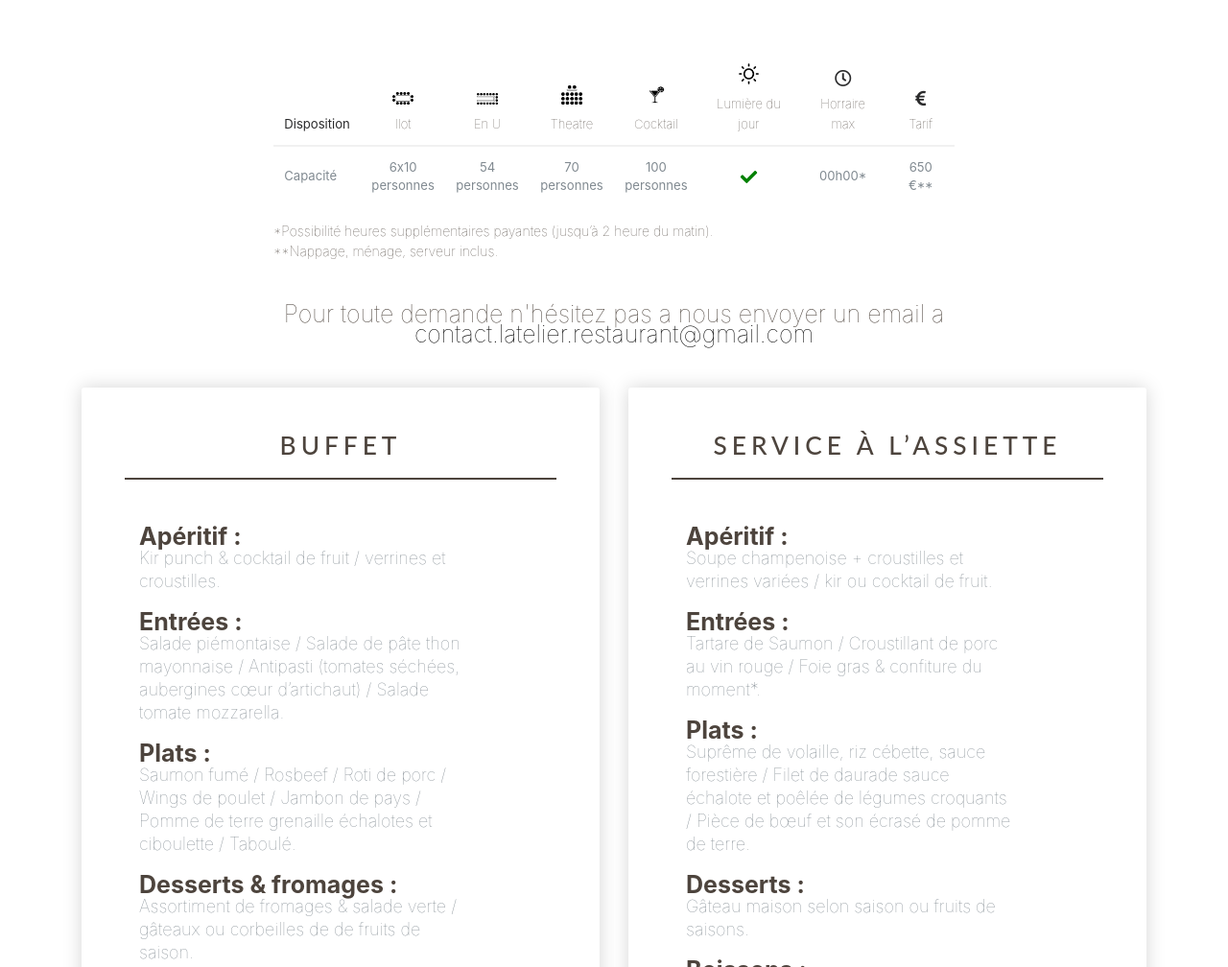
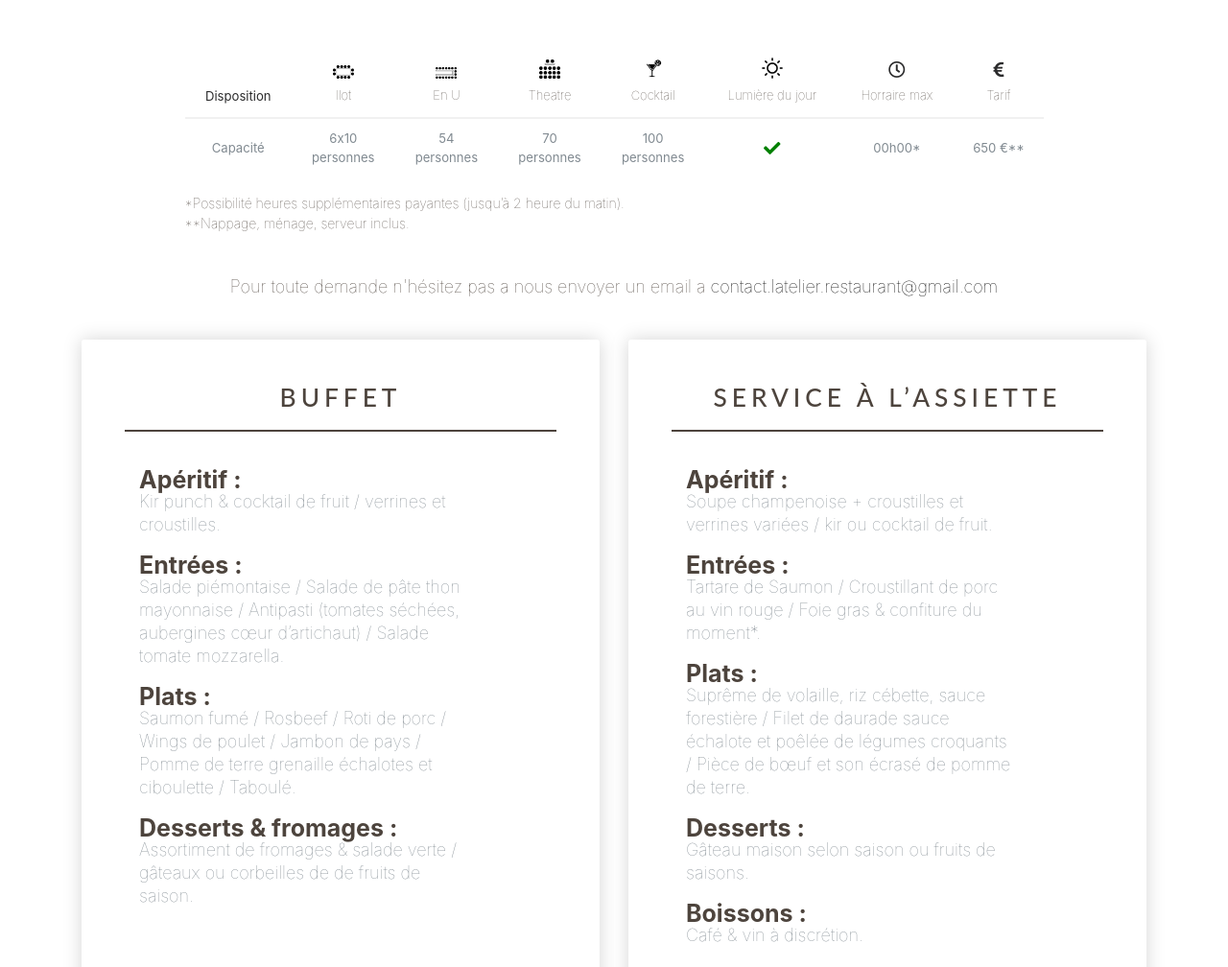
Before and after one commit to wilrib/L-Atelier_Website, a plain HTML site: page banquet.html in a window 1280 px wide. Shown: the part 920-1928 px from the top of the page at 96% size. Drawn offline with nearby package versions, Linux system fonts and the light colour scheme.

Commit message:
modif responsive banquet

```diff
--- a/banquet.html
+++ b/banquet.html
@@ -95,42 +95,43 @@
         <div class="caption"></div>
     </div>
 
-    <div class="container tableau-2 mt-5 mb-5">
-        <div class="row col-md-8 col-sm-12 col-xs-12 offset-md-2 tableau">
-            <table class="table table-no-border table-folded spaces-table">
+    <div class="container">
+    <div id="inner" class="mt-5 mb-5 col-md-10 col-sm-12 col-xs-12 ">
+        <div id="" class="table-responsive ">
+            <table class="table text-center">
                 <thead>
                     <tr>
                         <th>Disposition</th>
-                        <th class="d-none d-sm-table-cell">
-                            <img alt="Réunion" data-toggle="tooltip" data-placement="top" data-title="Réunion"
+                        <th class="">
+                            <img class="mb-2" class="mb-2" alt="Réunion" data-toggle="tooltip" data-placement="top" data-title="Réunion"
                                 src="./image/ilot.png" data-original-title="" title="">
                             <p>Ilot</p>
                         </th>
-                        <th class="d-none d-sm-table-cell">
-                            <img alt="U" data-toggle="tooltip" data-placement="top" data-title="U" src="./image/U.png"
+                        <th class="">
+                            <img class="mb-2" alt="U" data-toggle="tooltip" data-placement="top" data-title="U" src="./image/U.png"
                                 data-original-title="" title="">
                             <p>En U</p>
                         </th>
-                        <th class="d-none d-sm-table-cell">
-                            <img alt="Théâtre" data-toggle="tooltip" data-placement="top" data-title="Conférence"
+                        <th class="">
+                            <img class="mb-2" alt="Théâtre" data-toggle="tooltip" data-placement="top" data-title="Conférence"
                                 src="./image/theatre.png" data-original-title="" title="">
                             <p>Theatre</p>
                         </th>
-                        <th class="d-none d-sm-table-cell">
-                            <img alt="Cocktail" data-toggle="tooltip" data-placement="top" data-title="Cocktail"
+                        <th class="">
+                            <img class="mb-2" alt="Cocktail" data-toggle="tooltip" data-placement="top" data-title="Cocktail"
                                 src="./image/cocktail-2.png" data-original-title="" title="">
                             <p>Cocktail</p>
                         </th>
-                        <th class="d-none d-sm-table-cell">
-                            <img alt="Lumière du jour" data-toggle="tooltip" data-placement="top"
+                        <th class="">
+                            <img class="mb-2" alt="Lumière du jour" data-toggle="tooltip" data-placement="top"
                                 data-title="Lumière du jour" src="./image/soleil.png" data-original-title="" title="">
                             <p>Lumière du jour</p>
                         </th>
-                        <th class="d-none d-sm-table-cell">
+                        <th class="">
                             <i class="far fa-lg fa-clock"></i>
                             <p>Horraire max</p>
                         </th>
-                        <th class="d-none d-sm-table-cell">
+                        <th class="">
                             <i class="fas fa-lg fa-euro-sign"></i>
                             <p>Tarif</p>
                         </th>
@@ -139,13 +140,13 @@
                 <tbody>
                     <tr>
                         <td>Capacité</td>
-                        <td class="d-none d-sm-table-cell">6x10<br>personnes</td>
-                        <td class="d-none d-sm-table-cell">54<br>personnes</td>
-                        <td class="d-none d-sm-table-cell">70<br>personnes</td>
-                        <td class="d-none d-sm-table-cell">100<br>personnes </td>
-                        <td class="d-none d-sm-table-cell"><i class="fas fa-lg fa-check"></i></td>
-                        <td class="d-none d-sm-table-cell">00h00*</td>
-                        <td class="d-none d-sm-table-cell">650 €**</td>
+                        <td class="">6x10<br>personnes</td>
+                        <td class="">54<br>personnes</td>
+                        <td class="">70<br>personnes</td>
+                        <td class="">100<br>personnes </td>
+                        <td class=""><i class="fas fa-lg fa-check"></i></td>
+                        <td class="">00h00*</td>
+                        <td class="">650 €**</td>
                     </tr>
                 </tbody>
             </table>
@@ -155,10 +156,11 @@
             </div>
         </div>
     </div>
+    </div>
 
     <div class="container">
         <div class="text-center">
-            <p style="font-weight: lighter;">Pour toute demande n'hésitez pas a nous envoyer un email a <a
+            <p id="text-contact-size" style="font-weight: lighter;">Pour toute demande n'hésitez pas a nous envoyer un email a <a
                     href="mailto:contact.latelier.restaurant@gmail.com" class="email" target="_blank"
                     data-original-title="Email" style="color: black !important">contact.latelier.restaurant@gmail.com</a></p>
         </div>
--- a/css/banquet.css
+++ b/css/banquet.css
@@ -21,6 +21,15 @@ footer .social-media>li>a>i {
 .footer .copy-links li,
 a {
     color: white !important;
+}
+
+#inner {
+  width: 100%;
+  margin: 0 auto;
+}
+
+#text-contact-size {
+    font-size: larger !important;
 }
 
 .bgimg-1 {
@@ -83,13 +92,13 @@ ul {
     padding-left: 0;
 }
 
-.table td {
+.table-responsive td {
     border-top: none !important;
 }
 
 .menu-details {
     font-size: 18px;
-    padding-top: 80px;
+    padding-top: 20px;
     line-height: 24px;
     font-weight: lighter;
     color: #818a91;
@@ -97,7 +106,7 @@ ul {
 
 .content-header {
     border-bottom: 2px solid #4d443d;
-    float: left;
+    /* float: left; */
     width: 100%;
     padding-bottom: 10px;
     text-align: center;
@@ -238,6 +247,10 @@ ul {
 
     .navbar {
         background-color: #7a1821;
+    }
+
+    .text-center.mt-5.position-rel {
+        position: initial !important;
     }
 }
 
@@ -432,9 +445,17 @@ th.d-none.d-sm-table-cell {
     text-align: center;
 }
 
-.table p {
+.table-responsive p {
     font-size: 13px !important;
     font-weight: lighter;
+}
+
+.table p {
+    text-align: center
+}
+
+.table-responsive img {
+        width: 22px;
 }
 
 .fa-check {
```
Also changed, not shown: contact.html (+5 -5 lines), js/index.js (deleted, +0 -8 lines), mention.html (+1 -1 lines), 2 other files.
